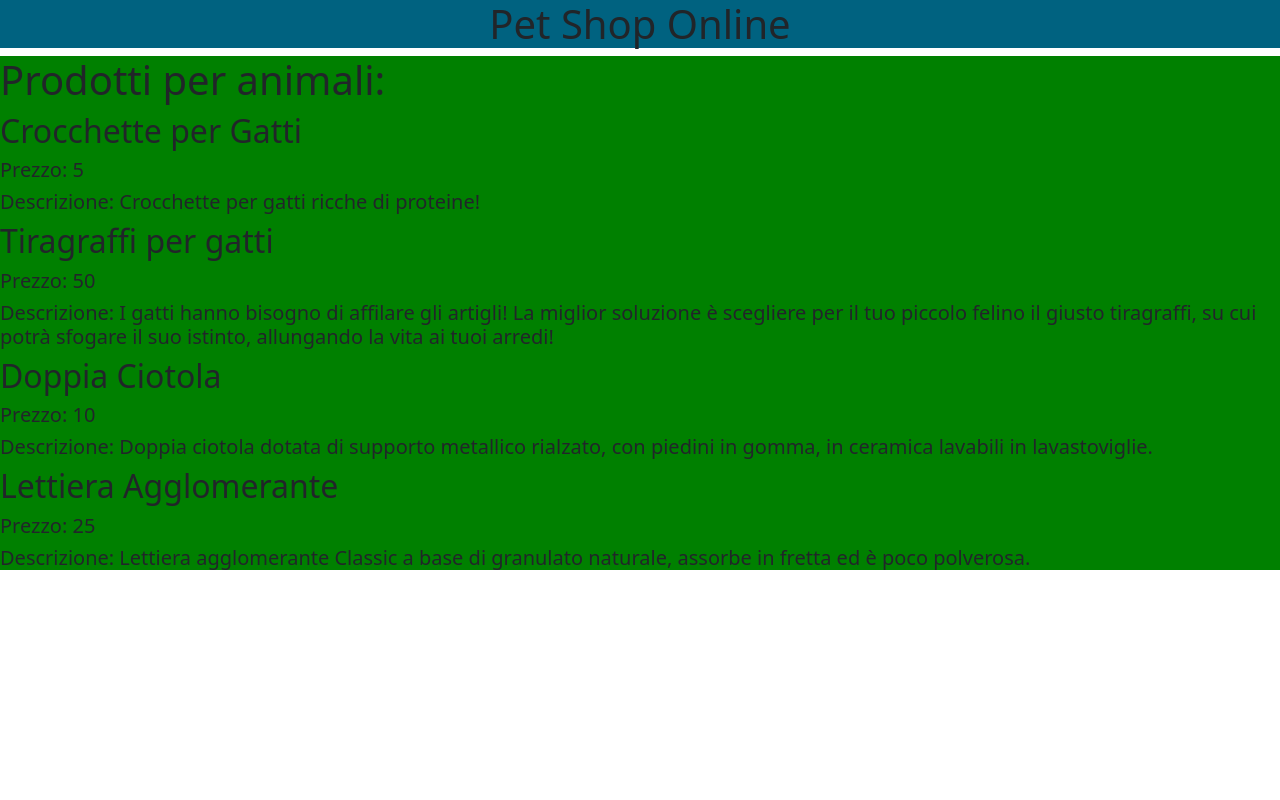
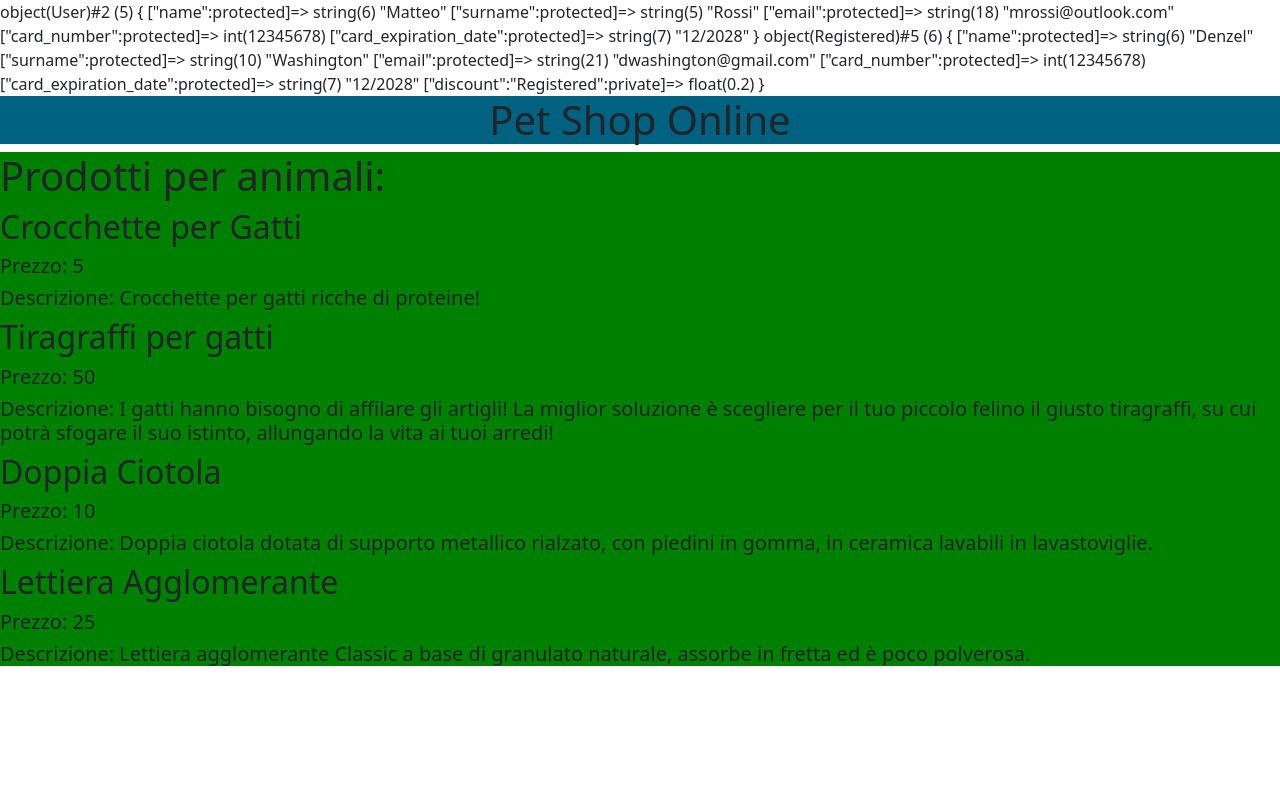
Before and after one commit to GianmarcoRuffi/php-oop-2, a PHP site: page / in a window 1280 px wide. Run offline with PHP 8.4, Linux system fonts and the light colour scheme.

Commit message:
Refactoring

```diff
--- a/Classes/Registered.php
+++ b/Classes/Registered.php
@@ -2,8 +2,8 @@
     class Registered extends User {
         private $discount = 0.20;
 
-        function __construct($_name, $_surname, $_email) {
-            parent::__construct($_name, $_surname, $_email);
+        function __construct($_name, $_surname, $_email, $card_number, $card_expiration_date) {
+            parent::__construct($_name, $_surname, $_email, $card_number, $card_expiration_date);
         }
 
         public function getDiscount() {
--- a/Classes/User.php
+++ b/Classes/User.php
@@ -4,11 +4,16 @@ class User {
     protected $name;
     protected $surname;
     protected $email;
+    protected $card_number;
+    protected $card_expiration_date;
 
-    function __construct($name, $surname, $email){
+
+    function __construct($name, $surname, $email, $card_number, $card_expiration_date){
         $this->name = $name;
         $this->surname = $surname;
         $this->email = $email;
+        $this->card_number = $card_number;
+        $this->card_expiration_date = $card_expiration_date;
     }
 
     public function setName($_name){
@@ -32,6 +37,23 @@ class User {
     public function getEmail(){
         return $this->email;
     }
+
+    public function setCard($card_number){
+        $this->card_number = $card_number;
+    }
+    public function getCard(){
+        return $this->card_number;
+    }
+    public function setExpirationDate($card_expiration_date){
+        if(strtotime(date('m/y')) > strtotime($card_expiration_date)){
+            throw new Exception('Carta non valida');
+        }else{
+            $this->card_expiration_date = $card_expiration_date;
+        }
+    }
+    public function getExpirationDate(){
+        return $this->card_expiration_date;
+    }
 }
 
 ?>
--- a/index.php
+++ b/index.php
@@ -12,7 +12,7 @@ Alcuni prodotti es. antipulci avranno la caratteristica che saranno disponibili
 require_once __DIR__.'/Classes/User.php';
 require_once __DIR__.'/Classes/Product.php';
 require_once __DIR__.'/Classes/Registered.php';
-require_once __DIR__.'/Classes/CreditCard.php';
+
 
 //Lista prodotti
 
@@ -41,14 +41,16 @@ $products = [
 
 //Utenti
 
-$user1 = new User('Matteo', 'Rossi', 'mrossi@outlook.com');
-$user2 = new User('John', 'Wick', 'johnwick@outlook.com');
+$user1 = new User('Matteo', 'Rossi', 'mrossi@outlook.com', 12345678, '12/2028');
+$user2 = new User('John', 'Wick', 'johnwick@outlook.com', 12345678, '12/2028');
 
 //Utenti registrati
 
-$registeredUser1 = new Registered('Flavia', 'Bianchi', 'fbianchi@gmail.com');
-$registeredUser2 = new Registered('Denzel', 'Washington', 'dwashington@gmail.com');
+$registeredUser1 = new Registered('Flavia', 'Bianchi', 'fbianchi@gmail.com', 12345678, '12/2028');
+$registeredUser2 = new Registered('Denzel', 'Washington', 'dwashington@gmail.com', 12345678, '12/2028');
 
+var_dump($user1);
+var_dump($registeredUser2);
 
 //
 ?>
```
Also changed, not shown: Classes/CreditCard.php (deleted, +0 -45 lines).
